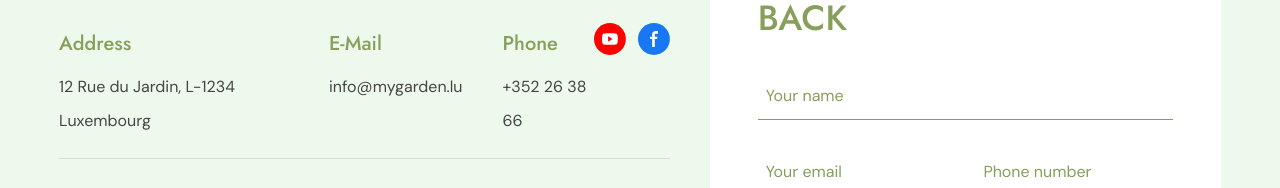
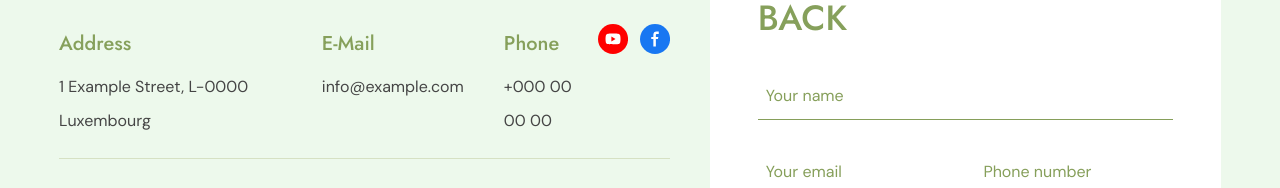
Before and after one commit to mjahid98/noah-lp-trial-1, a React (Vite) app: page /en in a window 1280 px wide. Shown: the part 7993-8181 px from the top of the page. Built offline with nearby package versions, Linux system fonts and the light colour scheme.

Commit message:
content: replace address and email with obvious placeholders

```diff
--- a/src/components/layout/Footer/Footer.jsx
+++ b/src/components/layout/Footer/Footer.jsx
@@ -87,15 +87,15 @@ export default function Footer() {
               <div className={styles.contactGroup}>
                 <div className={styles.contactItem}>
                   <span className={styles.contactLabel}>{c.address}</span>
-                  <span className={styles.contactValue}>12 Rue du Jardin, L-1234 Luxembourg</span>
+                  <span className={styles.contactValue}>1 Example Street, L-0000 Luxembourg</span>
                 </div>
                 <div className={styles.contactItem}>
                   <span className={styles.contactLabel}>{c.email}</span>
-                  <a href="mailto:info@mygarden.lu" className={styles.contactValue}>info@mygarden.lu</a>
+                  <a href="mailto:info@example.com" className={styles.contactValue}>info@example.com</a>
                 </div>
                 <div className={styles.contactItem}>
                   <span className={styles.contactLabel}>{c.phone}</span>
-                  <a href="tel:+35226386600" className={styles.contactValue}>+352 26 38 66</a>
+                  <a href="tel:+000000000" className={styles.contactValue}>+000 00 00 00</a>
                 </div>
               </div>
               <div className={styles.socials}>
```
